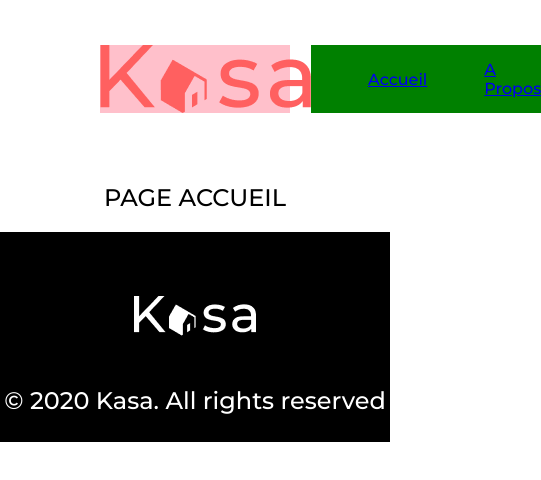
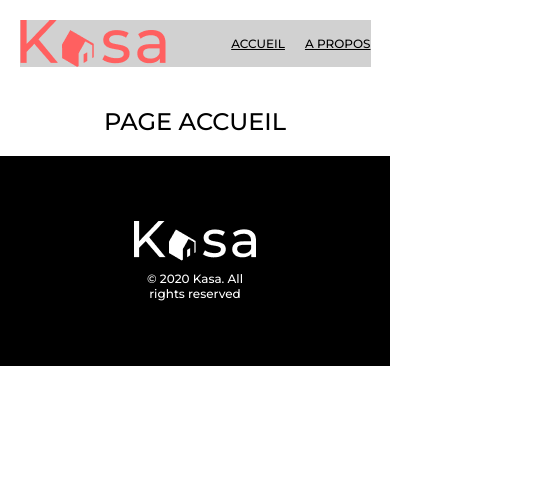
Before and after one commit to LouisMichelin/Projet11-Kasa, a React (Create React App) app: page / in a window 390 px wide. Shown: the top 480 px of the page, 541 px wide, since content can reach past the window. Built offline with nearby package versions, Linux system fonts and the light colour scheme.

Commit message:
Finalisation style de Header + Footer

```diff
--- a/src/components/Footer/Footer.scss
+++ b/src/components/Footer/Footer.scss
@@ -1,7 +1,8 @@
 .FooterWrapper {
    background-color: black;
    height: 210px;
-   width: auto;
+   // min-width: 375px;
+   // width: 100%;
    display: flex;
    flex-direction: column;
    justify-content: center;
@@ -9,12 +10,26 @@
 }
 
 .FooterLogo {
+   display: flex;
+   justify-content: center;
+   align-items: center;
    margin-top: 66px;
    max-width: 122px;
+   @media (max-width: 420px) {
+      margin: 0;
+   }
 }
 
 .Rights {
    font-size: 24px;
-   margin-top: 50px;
-   margin-bottom: 29px;
+   margin: 50px 15px 30px 15px;
+   text-align: center;
+   @media (max-width: 420px) {
+      font-size: 12px;
+      max-width: 130px;
+      padding-top: 10px;
+      text-align: center;
+      text-wrap: wrap;
+      margin: 0;
+   }
 }
--- a/src/components/Header/Header.jsx
+++ b/src/components/Header/Header.jsx
@@ -7,11 +7,19 @@ function Header() {
       <div className="HeaderWrapper">
          <img className="HeaderLogo" src={LogoBig} alt="Logo Kasa" />
          <nav className="NavContainer">
-            <Link className="NavLink" to="/">
+            <Link
+               className="NavLink"
+               to="/"
+               // style={{ textDecoration: "solid" }}
+            >
                Accueil
             </Link>
 
-            <Link className="NavLink" to="/1337">
+            <Link
+               className="NavLink"
+               to="/1337"
+               // style={{ textDecoration: "solid" }}
+            >
                A Propos
             </Link>
          </nav>
--- a/src/components/Header/Header.scss
+++ b/src/components/Header/Header.scss
@@ -1,20 +1,39 @@
 .HeaderWrapper {
-   // max-width: 1240px;
+   width: auto;
    margin: 45px 100px 50px 100px;
    display: flex;
    justify-content: space-between;
    color: #c43434;
-   background-color: pink;
+   background-color: rgb(209, 209, 209);
+   @media (max-width: 700px) {
+      margin: 20px 19.5px;
+   }
+}
+
+.HeaderLogo {
+   @media (max-width: 540px) {
+      content: url("../../assets/logoSmall.png");
+   }
 }
 
 .NavContainer {
-   max-width: 310px;
-   background-color: green;
+   padding-left: 25px;
    display: flex;
    justify-content: flex-end;
    align-items: center;
+   @media (max-width: 540px) {
+      padding-left: 0;
+   }
 }
 
 .NavLink {
-   padding-left: 57px;
+   text-transform: uppercase;
+   padding-left: 50px;
+   color: #000000;
+   @media (max-width: 420px) {
+      padding-left: 20px;
+   }
+   @media (max-width: 540px) {
+      font-size: 12px;
+   }
 }
--- a/src/index.scss
+++ b/src/index.scss
@@ -4,5 +4,7 @@
 }
 
 body {
+   // min-width: 375px;
+   // max-width: 100%;
    margin: 0;
 }
```
